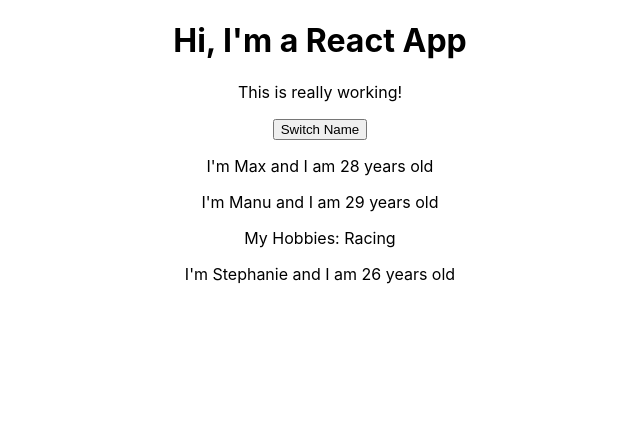
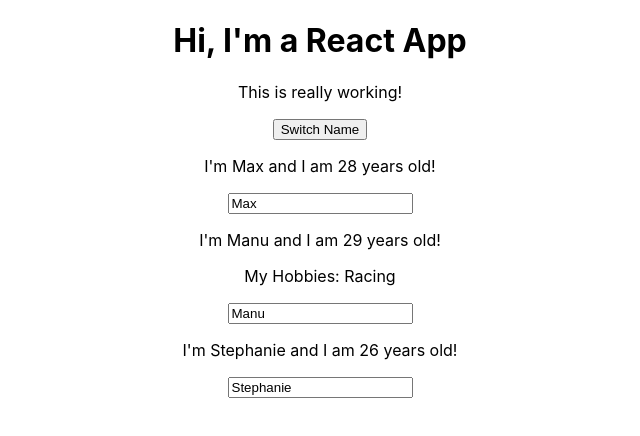
Before and after one commit to bless4/react-tips, a React (Create React App) app: page / in a window 1280 px wide. Shown: the top 436 px of the page, without its empty margins (320-960 px from the left). Built offline with nearby package versions, Linux system fonts and the light colour scheme.

Commit message:
2 way binding and more

```diff
--- a/src/App.js
+++ b/src/App.js
@@ -1,54 +1,60 @@
-import React, { useState } from 'react';
+import React, { Component } from 'react';
 import './App.css';
 import Person from './Person/Person';
 
-const app = props => {
-  const [personsState, setPersonsState] = useState({
+class App extends Component {
+  state = {
     persons: [
       { name: 'Max', age: 28 },
       { name: 'Manu', age: 29 },
       { name: 'Stephanie', age: 26 }
-    ]
-  });
+    ],
+    otherState: 'some other value'
+  }
 
-  const [otherState, setOtherState] = useState('some other value');
-
-  console.log(personsState, otherState);
-
-  const switchNameHandler = () => {
+  switchNameHandler = (newName) => {
     // console.log('Was clicked!');
     // DON'T DO THIS: this.state.persons[0].name = 'Maximilian';
-    setPersonsState({
+    this.setState( {
       persons: [
-        { name: 'Maximilian', age: 28 },
+        { name: newName, age: 28 },
         { name: 'Manu', age: 29 },
         { name: 'Stephanie', age: 27 }
       ]
-    });
-  };
+    } )
+  }
 
+  nameChangedHandler = (event) => {
+    this.setState( {
+      persons: [
+        { name: 'Max', age: 28 },
+        { name: event.target.value, age: 29 },
+        { name: 'Stephanie', age: 26 }
+      ]
+    } )
+  }
+
+  render () {
     return (
       <div className="App">
         <h1>Hi, I'm a React App</h1>
         <p>This is really working!</p>
-      <button onClick={switchNameHandler}>Switch Name</button>
+        <button onClick={() => this.switchNameHandler('Maximilian!!')}>Switch Name</button>
         <Person
-        name={personsState.persons[0].name}
-        age={personsState.persons[0].age}
-      />
+          name={this.state.persons[0].name}
+          age={this.state.persons[0].age} />
         <Person
-        name={personsState.persons[1].name}
-        age={personsState.persons[1].age}
-      >
-        My Hobbies: Racing
-      </Person>
+          name={this.state.persons[1].name}
+          age={this.state.persons[1].age}
+          click={this.switchNameHandler.bind(this, 'Max!')}
+          changed={this.nameChangedHandler} >My Hobbies: Racing</Person>
         <Person
-        name={personsState.persons[2].name}
-        age={personsState.persons[2].age}
-      />
+          name={this.state.persons[2].name}
+          age={this.state.persons[2].age} />
       </div>
     );
     // return React.createElement('div', {className: 'App'}, React.createElement('h1', null, 'Does this work now?'));
-};
+  }
+}
 
-export default app;
+export default App;
--- a/src/Person/Person.js
+++ b/src/Person/Person.js
@@ -1,15 +1,13 @@
-import React, {component}from 'react';
+import React from 'react';
 
-
-const person = (props) => {
-   return (
-       <div>
-           <p>I'm {props.name} and I am {props.age} years old</p>
-           <p>{props.children}</p>
-       </div>
-
-   );
-
+const person = ( props ) => {
+    return (
+        <div>
+            <p onClick={props.click}>I'm {props.name} and I am {props.age} years old!</p>
+            <p>{props.children}</p>
+            <input type="text" onChange={props.changed} value={props.name} />
+        </div>
+    )
 };
 
 export default person;
```
Lines whose indentation alone changed are shown as unchanged.
